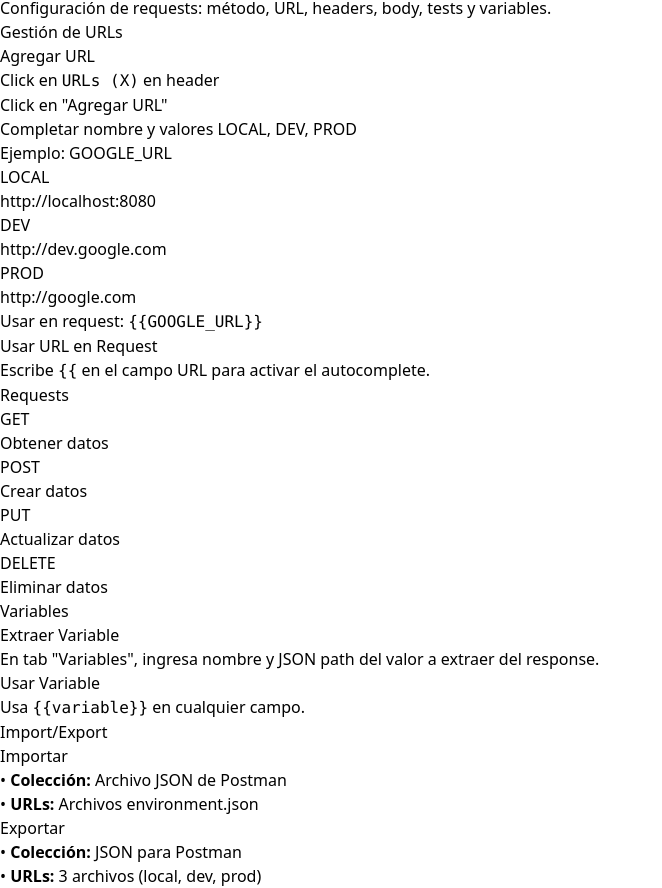
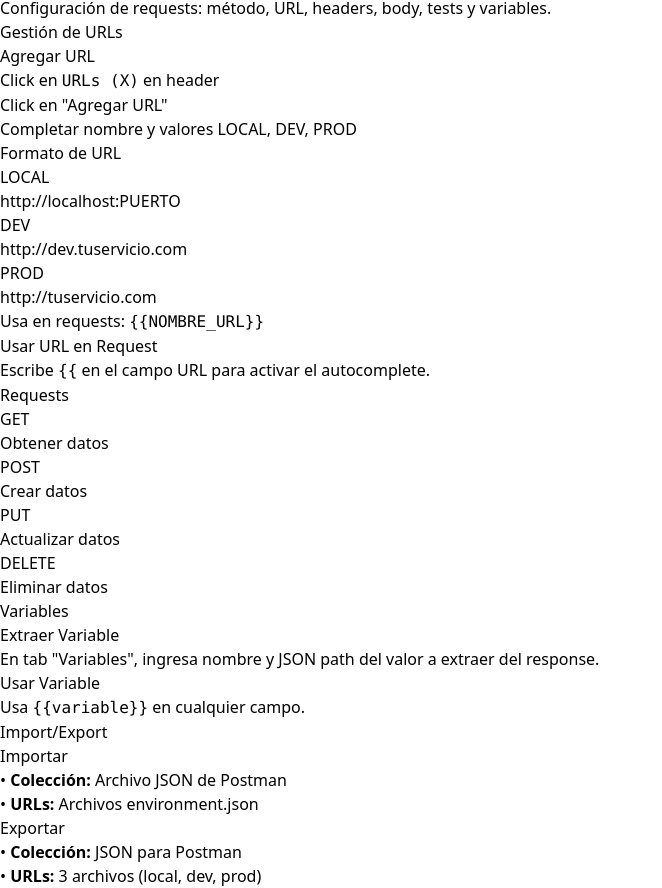
Before and after one commit to alegonzalezz/collection_integration, a React (Vite) app: page /collection_integration/documentation in a window 1280 px wide. Shown: the part 1018-1906 px from the top of the page, without its empty margins (0-662 px from the left). Built offline with nearby package versions, Linux system fonts and the light colour scheme.

Commit message:
Fix URL manager - empty fields and preserve expand state
- Empty LOCAL/DEV/PROD fields when adding new URL
- Default name is '_URL'
- Use index instead of name for expand state
- Stop propagation on mouseDown for inputs

```diff
--- a/src/components/DocumentationViewer.jsx
+++ b/src/components/DocumentationViewer.jsx
@@ -168,23 +168,23 @@ const DocumentationViewer = () => {
                   </ol>
                 </div>
                 <div className={`p-4 rounded-xl border ${darkMode ? 'border-slate-700 bg-slate-700/50' : 'border-slate-200 bg-slate-50'}`}>
-                  <h3 className={`font-semibold mb-3 ${darkMode ? 'text-white' : 'text-slate-800'}`}>Ejemplo: GOOGLE_URL</h3>
+                  <h3 className={`font-semibold mb-3 ${darkMode ? 'text-white' : 'text-slate-800'}`}>Formato de URL</h3>
                   <div className="grid grid-cols-3 gap-3">
                     <div className={`p-3 rounded-lg border ${darkMode ? 'bg-emerald-900/30 border-emerald-700' : 'bg-emerald-50 border-emerald-200'}`}>
                       <span className={`text-xs font-bold ${darkMode ? 'text-emerald-400' : 'text-emerald-600'}`}>LOCAL</span>
-                      <p className={`text-sm mt-1 font-mono ${darkMode ? 'text-emerald-300' : 'text-emerald-700'}`}>http://localhost:8080</p>
+                      <p className={`text-sm mt-1 font-mono ${darkMode ? 'text-emerald-300' : 'text-emerald-700'}`}>http://localhost:PUERTO</p>
                     </div>
                     <div className={`p-3 rounded-lg border ${darkMode ? 'bg-amber-900/30 border-amber-700' : 'bg-amber-50 border-amber-200'}`}>
                       <span className={`text-xs font-bold ${darkMode ? 'text-amber-400' : 'text-amber-600'}`}>DEV</span>
-                      <p className={`text-sm mt-1 font-mono ${darkMode ? 'text-amber-300' : 'text-amber-700'}`}>http://dev.google.com</p>
+                      <p className={`text-sm mt-1 font-mono ${darkMode ? 'text-amber-300' : 'text-amber-700'}`}>http://dev.tuservicio.com</p>
                     </div>
                     <div className={`p-3 rounded-lg border ${darkMode ? 'bg-blue-900/30 border-blue-700' : 'bg-blue-50 border-blue-200'}`}>
                       <span className={`text-xs font-bold ${darkMode ? 'text-blue-400' : 'text-blue-600'}`}>PROD</span>
-                      <p className={`text-sm mt-1 font-mono ${darkMode ? 'text-blue-300' : 'text-blue-700'}`}>http://google.com</p>
+                      <p className={`text-sm mt-1 font-mono ${darkMode ? 'text-blue-300' : 'text-blue-700'}`}>http://tuservicio.com</p>
                     </div>
                   </div>
                   <p className={`text-xs mt-3 ${darkMode ? 'text-slate-400' : 'text-slate-500'}`}>
-                    Usar en request: <code className={`px-1.5 py-0.5 rounded font-mono ${darkMode ? 'bg-slate-700 text-cyan-300' : 'bg-slate-100'}`}>{'{{GOOGLE_URL}}'}</code>
+                    Usa en requests: <code className={`px-1.5 py-0.5 rounded font-mono ${darkMode ? 'bg-slate-700 text-cyan-300' : 'bg-slate-100'}`}>{'{{NOMBRE_URL}}'}</code>
                   </p>
                 </div>
                 <div className={`p-4 rounded-xl border ${darkMode ? 'border-slate-700' : 'border-slate-200'}`}>
--- a/src/components/URLManager.jsx
+++ b/src/components/URLManager.jsx
@@ -16,23 +16,11 @@ const URLManager = ({ collection, onUpdateUrls, darkMode, currentEnv = 'local',
   }
 
   const handleAddUrl = () => {
-    const urlNames = ['USERS', 'ITEMS', 'AUTH', 'PRODUCTS', 'ORDERS', 'CUSTOMERS']
-    let baseName = 'URL'
-    for (const name of urlNames) {
-      if (!urls.some(u => u.name === name + '_URL')) {
-        baseName = name + '_URL'
-        break
-      }
-    }
-    if (urls.length > 0 && baseName === 'URL') {
-      baseName = `URL_${urls.length + 1}`
-    }
-
     const newUrl = {
-      name: baseName,
-      local: 'http://localhost:3000',
-      dev: 'https://dev-api.com',
-      prod: 'https://api.com'
+      name: '_URL',
+      local: '',
+      dev: '',
+      prod: ''
     }
     onUpdateUrls([...urls, newUrl])
   }
@@ -49,10 +37,10 @@ const URLManager = ({ collection, onUpdateUrls, darkMode, currentEnv = 'local',
     onUpdateUrls(updatedUrls)
   }
 
-  const toggleUrlExpand = (urlName) => {
+  const toggleUrlExpand = (index) => {
     setExpandedUrls(prev => ({
       ...prev,
-      [urlName]: !prev[urlName]
+      [index]: !prev[index]
     }))
   }
 
@@ -101,10 +89,10 @@ const URLManager = ({ collection, onUpdateUrls, darkMode, currentEnv = 'local',
                     >
                       <div
                         className="flex items-center justify-between p-3 cursor-pointer"
-                        onClick={() => toggleUrlExpand(url.name)}
+                        onClick={() => toggleUrlExpand(index)}
                       >
                         <div className="flex items-center gap-2">
-                          {expandedUrls[url.name] ? (
+                          {expandedUrls[index] ? (
                             <ChevronDown className={`w-4 h-4 ${darkMode ? 'text-slate-400' : 'text-slate-500'}`} />
                           ) : (
                             <ChevronRight className={`w-4 h-4 ${darkMode ? 'text-slate-400' : 'text-slate-500'}`} />
@@ -125,7 +113,7 @@ const URLManager = ({ collection, onUpdateUrls, darkMode, currentEnv = 'local',
                         </button>
                       </div>
 
-                      {expandedUrls[url.name] && (
+                      {expandedUrls[index] && (
                         <div className="p-3 pt-0 space-y-2">
                           <div className="flex items-center gap-2 mb-2">
                             <span className={`text-xs font-medium ${darkMode ? 'text-slate-400' : 'text-slate-500'}`}>Name:</span>
@@ -136,6 +124,7 @@ const URLManager = ({ collection, onUpdateUrls, darkMode, currentEnv = 'local',
                               className={`flex-1 px-2 py-1.5 rounded text-xs font-mono focus:outline-none ${darkMode ? 'bg-slate-700 text-white border-slate-600' : 'bg-white text-slate-700 border-slate-300'}`}
                               placeholder="URL_NAME"
                               onClick={(e) => e.stopPropagation()}
+                              onMouseDown={(e) => e.stopPropagation()}
                             />
                           </div>
 
@@ -150,6 +139,7 @@ const URLManager = ({ collection, onUpdateUrls, darkMode, currentEnv = 'local',
                                 className={`flex-1 px-2 py-1.5 rounded text-xs font-mono focus:outline-none ${darkMode ? 'bg-slate-700 text-slate-300 border-slate-600' : 'bg-white text-slate-700 border-slate-300'}`}
                                 placeholder="http://localhost:3000"
                                 onClick={(e) => e.stopPropagation()}
+                                onMouseDown={(e) => e.stopPropagation()}
                               />
                             </div>
                             <div className={`flex items-center gap-2 p-2 rounded-lg transition-colors ${currentEnv === 'dev' ? (darkMode ? 'bg-amber-900/30' : 'bg-amber-50') : ''}`}>
@@ -162,6 +152,7 @@ const URLManager = ({ collection, onUpdateUrls, darkMode, currentEnv = 'local',
                                 className={`flex-1 px-2 py-1.5 rounded text-xs font-mono focus:outline-none ${darkMode ? 'bg-slate-700 text-slate-300 border-slate-600' : 'bg-white text-slate-700 border-slate-300'}`}
                                 placeholder="https://dev-api.com"
                                 onClick={(e) => e.stopPropagation()}
+                                onMouseDown={(e) => e.stopPropagation()}
                               />
                             </div>
                             <div className={`flex items-center gap-2 p-2 rounded-lg transition-colors ${currentEnv === 'prod' ? (darkMode ? 'bg-blue-900/30' : 'bg-blue-50') : ''}`}>
@@ -174,6 +165,7 @@ const URLManager = ({ collection, onUpdateUrls, darkMode, currentEnv = 'local',
                                 className={`flex-1 px-2 py-1.5 rounded text-xs font-mono focus:outline-none ${darkMode ? 'bg-slate-700 text-slate-300 border-slate-600' : 'bg-white text-slate-700 border-slate-300'}`}
                                 placeholder="https://api.com"
                                 onClick={(e) => e.stopPropagation()}
+                                onMouseDown={(e) => e.stopPropagation()}
                               />
                             </div>
                           </div>
```
